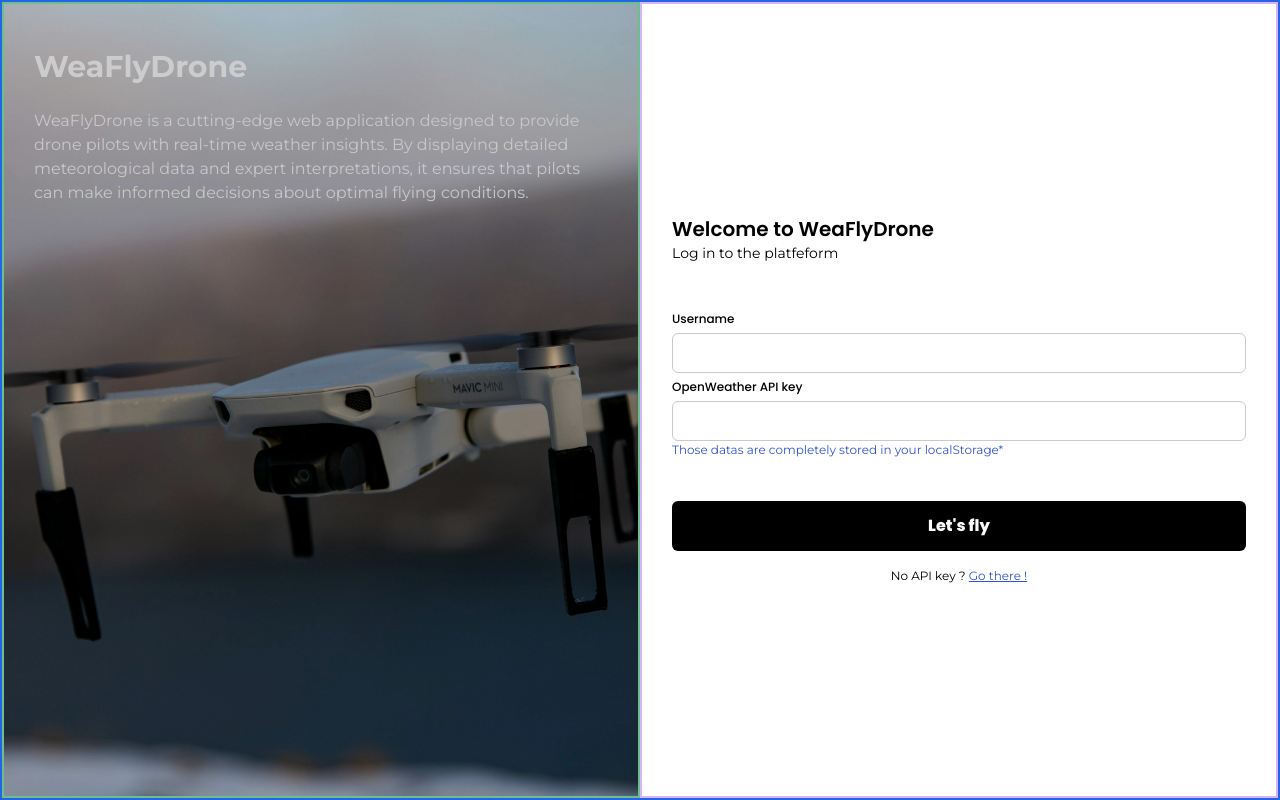
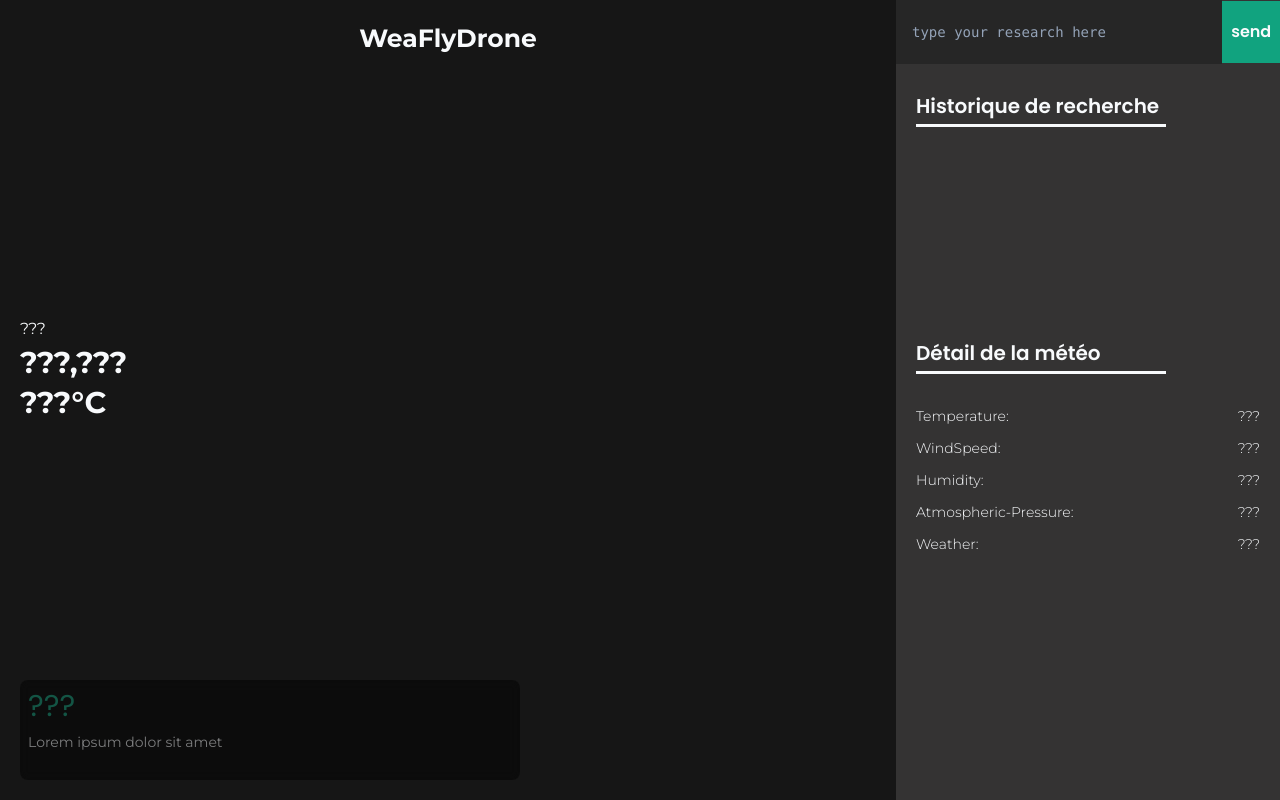
Before and after one commit to Alhassan-Doumbia/WeaFlyDrone.react, a React (Vite) app: page /weather-app in a window 1280 px wide. Built offline with nearby package versions, Linux system fonts and the light colour scheme.

Commit message:
routing  completed + implementtion of a LoacalStroage(s checking logic , to be able to automaticaly navigate without clicking on a link

```diff
--- a/package.json
+++ b/package.json
@@ -16,6 +16,7 @@
     "postcss": "^8.4.40",
     "react": "^18.3.1",
     "react-dom": "^18.3.1",
+    "react-router-dom": "^6.26.0",
     "tailwindcss": "^3.4.7"
   },
   "devDependencies": {
--- a/src/App.jsx
+++ b/src/App.jsx
@@ -1,10 +1,26 @@
+import React, { useEffect } from "react";
 import "./App.css";
 import MainInterfacePage from "./Pages/MainInterfacePage";
+import LoginPage from "./Pages/LoginPage";
+import { Navigate, useNavigate } from "react-router-dom";
 
 function App() {
+  const navigate = useNavigate();
+  const apiKey = localStorage.getItem('API_key');
+  const userName = localStorage.getItem('USER_name');
+
+  useEffect(() => {
+    if (apiKey && userName) {
+      navigate('/weather-app');
+    }
+  }, [apiKey, userName, navigate]);
+
+  if (apiKey && userName) {
+    return null; // Ne pas rendre la page de connexion si déjà redirigé
+  }
   return (
-    <div className="px-[10px] flex items-center justify-center bg-slate-600 ">
-      <MainInterfacePage></MainInterfacePage>
+    <div className="px-2.5 flex items-center justify-center bg-slate-600 min-h-screen">
+      <LoginPage />
     </div>
   );
 }
--- a/src/Components/Button/Button.jsx
+++ b/src/Components/Button/Button.jsx
@@ -1,11 +1,14 @@
 import React from 'react'
-
+import { Link } from 'react-router-dom';
 function Button({API_key,USER_name}) {
   const handleUpdateLocalStorage=(e)=>{
     try {
-        console.log(" la clé d'API a été entré")
-        localStorage.setItem('API_key',API_key);
-        localStorage.setItem('USER_Name',USER_name);
+       if(API_key!=""&&USER_name!=""){
+
+         console.log(" la clé d'API a été entré")
+         localStorage.setItem('API_key',API_key);
+         localStorage.setItem('USER_Name',USER_name);
+       }
       // as the recording in the localstorage overwrite each ther , a verification to see if it's filled or not is not necessary
     } catch (error) {
       console.error(`il ya une erreur du type:${error}`);
@@ -13,7 +16,7 @@ function Button({API_key,USER_name}) {
   }
   return (
     <>
-      <button type='submit' className='w-full h-[50px] bg-primary font-Poppins font-extrabold text-slate-50 rounded-md cursor-pointer hover:bg-[#404040] duration-200 'onClick={handleUpdateLocalStorage}>Let's fly</button>
+     <button type='submit' className='w-full h-[50px] bg-primary font-Poppins font-extrabold text-slate-50 rounded-md cursor-pointer hover:bg-[#404040] duration-200 'onClick={handleUpdateLocalStorage}><Link to={'/weather-app'}><p className='size-full flex items-center justify-center'>Let's Fly</p></Link></button>
       {/* Trouver un moyen de vider au clique , le contnu des input  */}
     </>
   )
--- /dev/null
+++ b/src/Routes/Routes.jsx
@@ -0,0 +1,16 @@
+import React from "react";
+import MainInterfacePage from "../Pages/MainInterfacePage";
+import LoginPage from "../Pages/LoginPage";
+
+import { Route, Routes } from "react-router-dom";
+function AppRoutes() {
+  return (
+    <Routes>
+      <Route path="/weather-app" element={<MainInterfacePage />} />
+      <Route path="/login" element={<LoginPage />} />
+      <Route path="*" element={<LoginPage />} /> {/* Route par défaut */}
+    </Routes>
+  );
+}
+
+export default AppRoutes;
--- a/src/Views/LoginView/LoginView.jsx
+++ b/src/Views/LoginView/LoginView.jsx
@@ -4,14 +4,14 @@ import Form from '../../Components/Form/Form'
 function LoginView() {
   return (
     <>
-      <section id="mainContainer" className='w-screen h-svh border-2 border-blue-600 flex justify-between'>
-          <div id='leftContainer' className='w-[50%] h-full border-2 border-green-300 bg-black px-[30px] py-[45px]' >
+      <section id="mainContainer" className='w-screen h-svh  flex justify-between'>
+          <div id='leftContainer' className='w-[50%] h-full  bg-black px-[30px] py-[45px]' >
               <div className='flex flex-col gap-6'>
                 <h1 className='text-3xl text-white font-bold font-Montserrat'>WeaFlyDrone</h1>
                 <p className='text-[16px] font-Montserrat text-slate-50'>WeaFlyDrone is a cutting-edge web application designed to provide drone pilots with real-time weather insights. By displaying detailed meteorological data and expert interpretations, it ensures that pilots can make informed decisions about optimal flying conditions.</p>
               </div>
           </div>
-          <div id="rightContainer" className='w-[50%] h-full border-2 border-purple-300 flex items-center justify-center'>
+          <div id="rightContainer" className='bg-slate-50 w-[50%] h-full  flex items-center justify-center'>
                 <Form></Form>
           </div>
       </section>
--- a/src/Views/MainInterfaceView.jsx
+++ b/src/Views/MainInterfaceView.jsx
@@ -5,9 +5,10 @@ import WeatherSummary from "../Components/WeatherSummary";
 import FetchWeatherData from "../Functions/FetchWeatherData";
 
 import { useState } from "react";
+import { useRef } from "react";
 function MainInterfaceView() {
   const [weatherData, setWeatherData] = useState({
-    temperature: "bonsoir",
+    temperature: "???",
     humidity: "???",
     windSpeed: "???",
     AtmosphericPres: "???",
@@ -21,32 +22,41 @@ function MainInterfaceView() {
   const [searchQuery, setSearchQuery] = useState("");
 
   // state pour l'historique
-  const [History, setHistory] = useState([
-    "bonjour",
-    "bonsoir",
-    "bonne arrivée",
-  ]);
+  const [History, setHistory] = useState([]);// on mettra dans le tableau , les noms contenu dans l'historique via useRef
 
   // Gestion de la mise à jour de la requête de recherche
   const handleSearchQuery = (e) => {
     setSearchQuery(e.target.value);
   };
 
+// Référence pour l'input
+const inputRef = useRef(null);
+
   // Fonction pour mettre à jour les données météo
   const UpdateWeatherData = async () => {
     let datas = await FetchWeatherData(searchQuery);
     console.log(datas);
+
+    // Convertir les valeurs en unités métriques
+    const temperatureInCelsius = datas.main.temp-273.15;
+    const windSpeedInMs = datas.wind.speed;
+    const atmosphericPressureInHpa = datas.main.pressure; // Already in hPa
+
     setWeatherData({
-      temperature: datas.main.temp,
-      humidity: datas.main.humidity,
-      windSpeed: datas.wind.speed,
-      AtmosphericPres: datas.main.pressure,
+      temperature: temperatureInCelsius.toFixed(2) ,
+      humidity: datas.main.humidity + ' %',
+      windSpeed: windSpeedInMs.toFixed(2) + ' m/s',
+      AtmosphericPres: atmosphericPressureInHpa.toFixed(2) + ' hPa',
       weather: datas.weather[0].main,
       city: datas.name,
       country: datas.sys.country
     });
+
+    // Réinitialiser l'input
+    inputRef.current.value = "";
+    setSearchQuery("");
+
   };
-
 
   return (
     <>
@@ -56,11 +66,11 @@ function MainInterfaceView() {
           <WeatherSummary city={weatherData.city} country={weatherData.country} weather={weatherData.weather} temperature={weatherData.temperature}/>
           <Diagnosis />
         </div>
-        <div className="DataContainer w-[30%] bg-[#343333] opacity-65 gap-8">
+        <div className="DataContainer w-[30%] bg-[#343333] opacity-1 gap-8">
           <form>
-            <input type="text" className="px-4 w-[85%] h-[64px] font-mono text-sm outline-none placeholder:text-sm placeholder:font-mono text-slate-50 placeholder:text-slate-400  bg-[#262626]" placeholder="type your research here" onChange={handleSearchQuery}></input>
-            <input type="button" value="send"  className="w-[15%] h-[62px] bg-[#11A37F] cursor-pointer font-Poppins font-semibold text-slate-50  " onClick={UpdateWeatherData} />
-        </form>
+            <input ref={inputRef} type="text" className="px-4 w-[85%] h-[64px] font-mono text-sm outline-none placeholder:text-sm placeholder:font-mono text-slate-50 placeholder:text-slate-400  bg-[#262626]" placeholder="type your research here" onChange={handleSearchQuery}></input>
+            <input type="button" value="send"  className="w-[15%] h-[62px] bg-[#11A37F] hover:bg-green-800 duration-200 cursor-pointer font-Poppins font-semibold text-slate-50  " onClick={() => { UpdateWeatherData(); setSearchQuery(''); }} />
+          </form>
 
           <div className="w-full h-fit px-[20px]">
             <div className="Container flex flex-col gap-2 ">
--- a/src/main.jsx
+++ b/src/main.jsx
@@ -2,14 +2,14 @@ import React from 'react'
 import ReactDOM from 'react-dom/client'
 import App from './App.jsx'
 import PG from './test/PG.jsx'
-import LoginPage from './Pages/LoginPage.jsx'
+import { BrowserRouter as Router } from 'react-router-dom'
+import AppRoutes from './Routes/Routes.jsx'
 import './index.css'
 
 ReactDOM.createRoot(document.getElementById('root')).render(
   <React.StrictMode>
-    {/* <App /> */}
-    {/* <PG></PG> */}
-    <LoginPage></LoginPage>
-
+    <Router>
+        <AppRoutes/>
+    </Router>
   </React.StrictMode>,
 )
```
Also changed, not shown: src/Routes/Routes.js (deleted), 1 other file (tests, documents, lock files or other folders).
